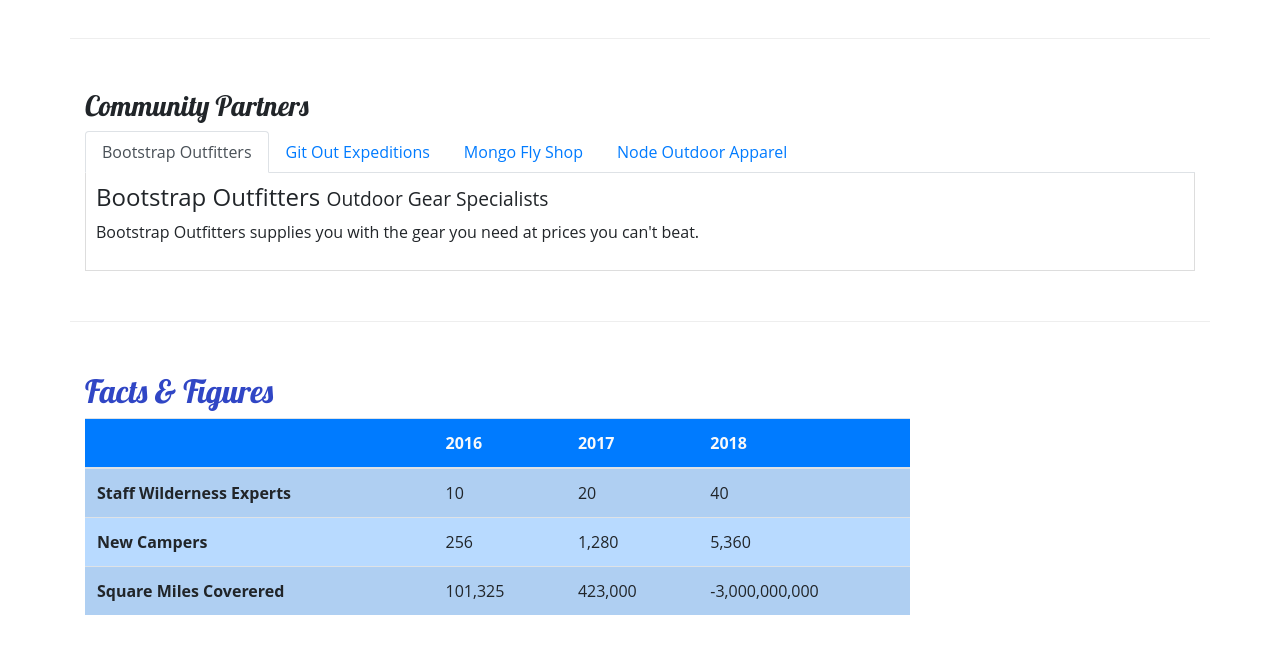
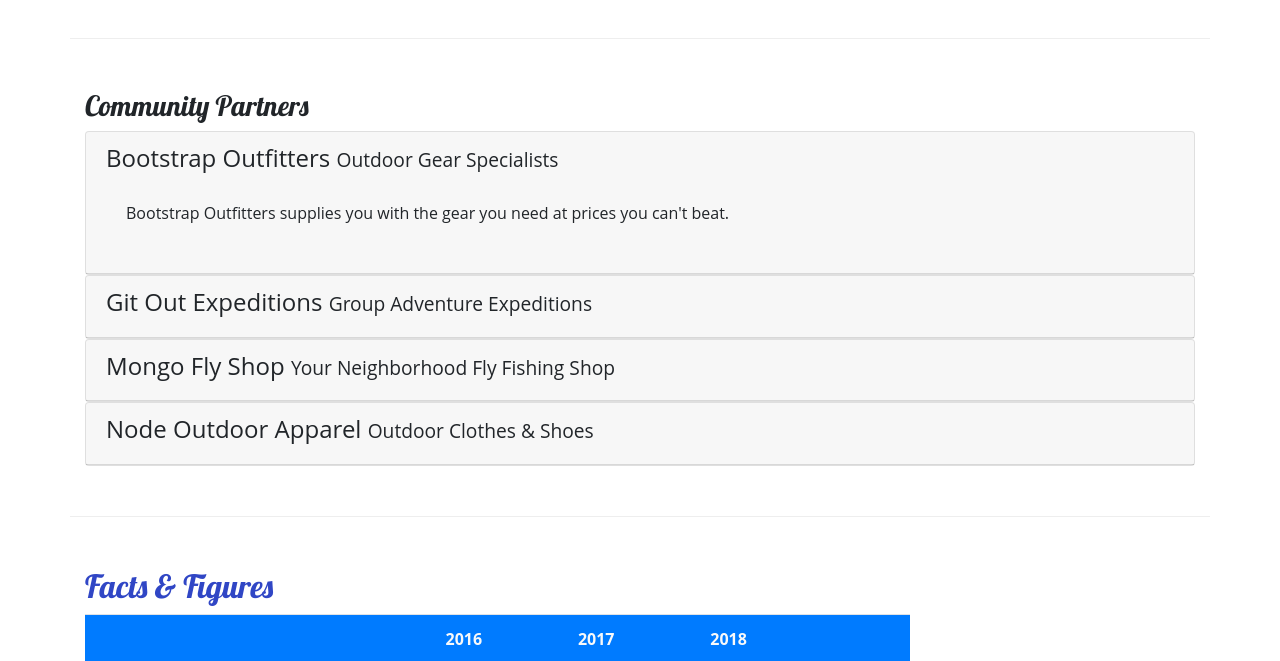
Before and after one commit to GuyEMathieu/nucampsites, a website: page aboutus.html in a window 1280 px wide. Shown: the part 780-1441 px from the top of the page. Drawn offline with nearby package versions, Linux system fonts and the light colour scheme.

Commit message:
Refractured tabs to accordion

```diff
--- a/aboutus.html
+++ b/aboutus.html
@@ -107,50 +107,67 @@
             <div class='row row-content'>
                 <div class='col'>
                     <h3>Community Partners</h3>
-                    <ul class="nav nav-tabs">
-                        <li class="nav-item">
-                            <a href='#bootstrap' class="nav-link active" role='tab' data-toggle='tab' >
-                                Bootstrap Outfitters
-                            </a>
-                        </li>
-                        <li class="nav-item">
-                            <a href='#git' class="nav-link" role='tab' data-toggle='tab' >
-                                Git Out Expeditions
-                            </a>
-                        </li>
 
-                        <li class="nav-item">
-                            <a href='#mongo' class="nav-link" role='tab' data-toggle='tab' >
-                                Mongo Fly Shop
-                            </a>
-                        </li>
 
-                        <li class="nav-item">
-                            <a href='#node' class="nav-link" role='tab' data-toggle='tab' >
-                                Node Outdoor Apparel
-                            </a>
-                        </li>
-                    </ul>
-
-                    <div class="tab-content">
-                        <div role='tabpanel' class='tab-pane fade show active' id='bootstrap'>
-                            <h4>Bootstrap Outfitters <small>Outdoor Gear Specialists</small></h4>
-                            <p class='d-none d-sm-block'>Bootstrap Outfitters supplies you with the gear you need at prices you can't beat.</p>
+                    <div id="accordion">
+                        <div class="card">
+                            <div class="card-header" role="tab">
+                                <h4>
+                                    <a data-toggle='collapse' data-target="#bootstrap">
+                                        Bootstrap Outfitters <small>Outdoor Gear Specialists</small>
+                                    </a>
+                                </h4>
+                                <div class="collapse show" data-parent='#accordion' id="bootstrap">
+                                    <div class="card-body" >
+                                        <p class='d-none d-sm-block'>Bootstrap Outfitters supplies you with the gear you need at prices you can't beat.</p>
+                                    </div>
+                                </div>
+                            </div>
                         </div>
 
-                        <div role='tabpanel' class='tab-pane fade show' id='git'>
-                            <h4>Git Out Expeditions <small>Group Adventure Expeditions</small></h4>
-                            <p class='d-none d-sm-block'>Join Git Out Expeditions to explore new horizons with a group of other adventurers!</p>
+                        <div class="card">
+                            <div class="card-header" role="tab">
+                                <h4>
+                                    <a class="collapsed" data-toggle='collapse' data-target="#git">
+                                        Git Out Expeditions <small>Group Adventure Expeditions</small>
+                                    </a>
+                                </h4>
+                                <div class="collapse" data-parent='#accordion' id="git">
+                                    <div class="card-body" >
+                                        <p class='d-none d-sm-block'>Join Git Out Expeditions to explore new horizons with a group of other adventurers!</p>
+                                    </div>
+                                </div>
+                            </div>
                         </div>
 
-                        <div role='tabpanel' class='tab-pane fade show' id='mongo'>
-                            <h4>Mongo Fly Shop <small>Your Neighborhood Fly Fishing Shop</small></h4>
-                            <p class='d-none d-sm-block'>Need a new fishing pole, a tacklebox, or flies of all kinds? Stop by Mongo Fly Shop.</p>
+                        <div class="card">
+                            <div class="card-header" role="tab">
+                                <h4>
+                                    <a class="collapsed" data-toggle='collapse' data-target="#mongo">
+                                        Mongo Fly Shop <small>Your Neighborhood Fly Fishing Shop</small>
+                                    </a>
+                                </h4>
+                                <div class="collapse" data-parent='#accordion' id="mongo">
+                                    <div class="card-body" >
+                                        <p class='d-none d-sm-block'>Need a new fishing pole, a tacklebox, or flies of all kinds? Stop by Mongo Fly Shop.</p>
+                                    </div>
+                                </div>
+                            </div>
                         </div>
 
-                        <div role='tabpanel' class='tab-pane fade show' id='node'>
-                            <h4>Node Outdoor Apparel <small>Outdoor Clothes & Shoes</small></h4>
-                            <p class='d-none d-sm-block'>From polar fleeces to swimsuits, hiking boots to waders, a visit to Node will be sure to get you covered.</p>
+                        <div class="card">
+                            <div class="card-header" role="tab">
+                                <h4>
+                                    <a class="collapsed" data-toggle='collapse' data-target="#node">
+                                        Node Outdoor Apparel <small>Outdoor Clothes & Shoes</small>
+                                    </a>
+                                </h4>
+                                <div class="collapse" data-parent='#accordion' id="node">
+                                    <div class="card-body" >
+                                        <p class='d-none d-sm-block'>From polar fleeces to swimsuits, hiking boots to waders, a visit to Node will be sure to get you covered.</p>
+                                    </div>
+                                </div>
+                            </div>
                         </div>
                     </div>
                 </div>
```
